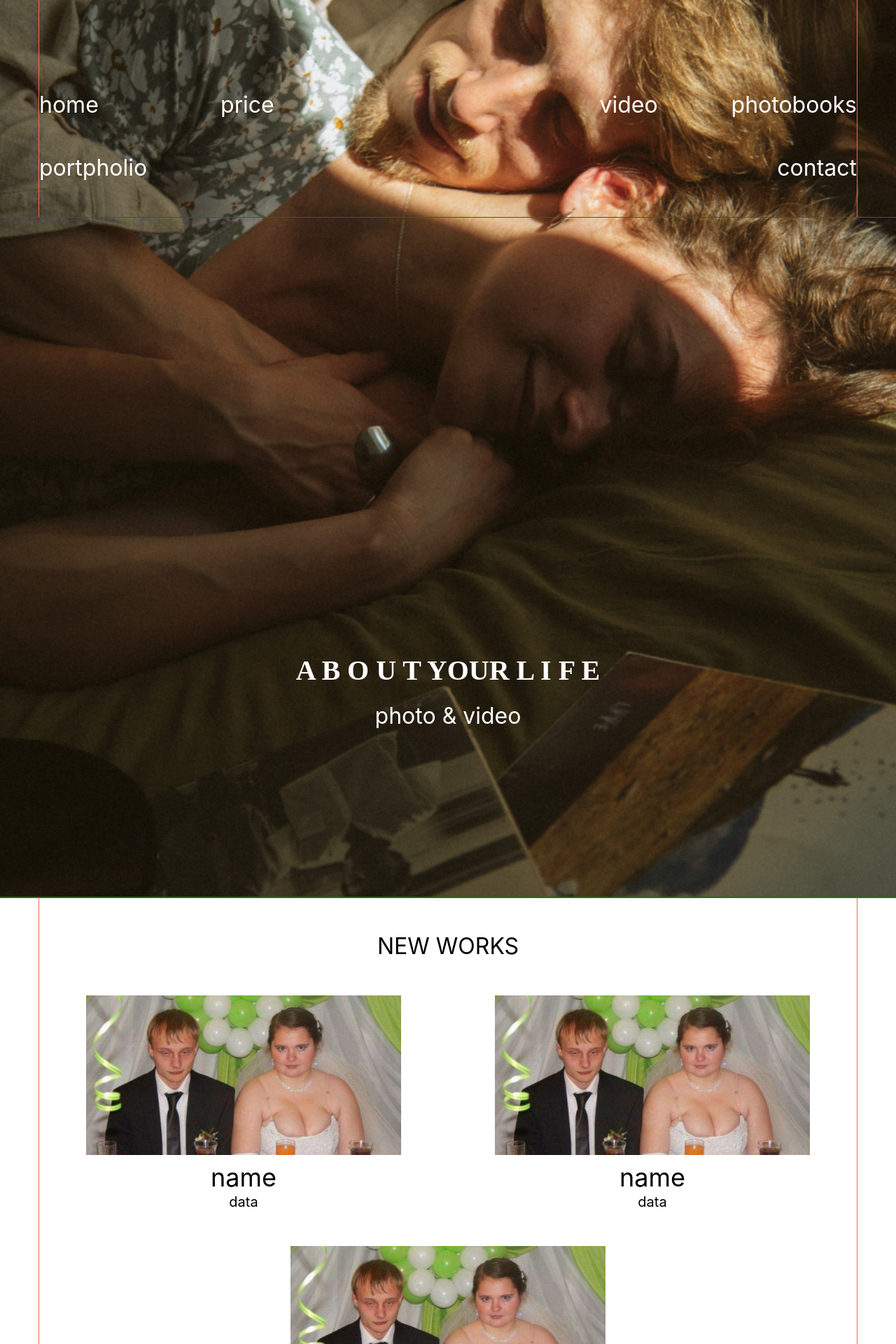
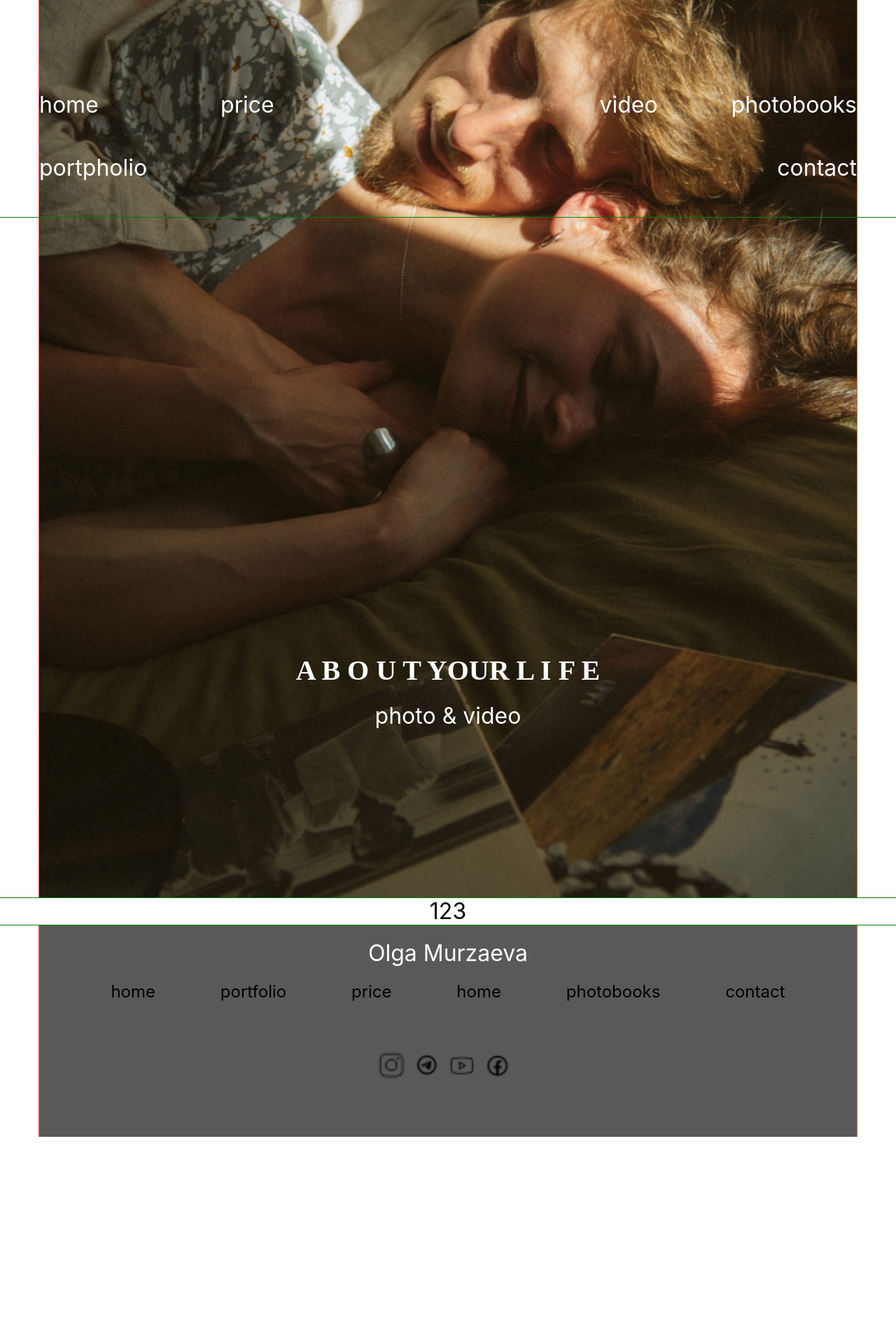
Before and after one commit to AlekseySteblivets/about-your-life, a React (Create React App) app: page /price in a window 1280 px wide. Shown: the top 1920 px of the page at 70% size. After the commit the page ends 1624 px from the top, so only its background shows below. Built offline with nearby package versions, Linux system fonts and the light colour scheme; a web font is replaced by a local one.

Commit message:
added just Routes on PricePage

```diff
--- a/package.json
+++ b/package.json
@@ -11,7 +11,7 @@
     "node-sass": "^7.0.3",
     "react": "^18.2.0",
     "react-dom": "^18.2.0",
-    "react-router-dom": "^6.8.2",
+    "react-router-dom": "^6.9.0",
     "react-scripts": "5.0.1",
     "web-vitals": "^2.1.4"
   },
--- a/src/App.js
+++ b/src/App.js
@@ -1,12 +1,26 @@
+import { Routes, Route, Link } from "react-router-dom";
+
 import "./App.scss";
+import Layout from "./pages/Layout/Layout";
 import PreviewPage from "./pages/PreviewPage/PreviewPage";
+import PricePage from "./pages/PricePage/PricePage";
 
 function App() {
   return (
     <div className="App">
-      <PreviewPage />
+      <Routes>
+        <Route path="/" element={<Layout />}>
+          <Route index element={<PreviewPage />} />
+          <Route path="/price" element={<PricePage />} />
+        </Route>
+      </Routes>
     </div>
   );
 }
 
 export default App;
+
+// <Routes>
+//   <Route path="/" element={<PreviewPage />} />
+//   <Route path="/price" element={<PricePage />} />
+// </Routes>;
--- a/src/components/Portpholio/Portpholio.js
+++ b/src/components/Portpholio/Portpholio.js
@@ -1,3 +1,4 @@
+import { Link } from "react-router-dom";
 import styles from "./Portpholio.module.scss";
 
 export default function Portpholio() {
@@ -24,7 +25,7 @@ export default function Portpholio() {
           </li>
         </ul>
         <div className={styles.linkPrice}>
-          <a href="/">PRICE</a>
+          <Link to="/price">PRICE</Link>
         </div>
       </div>
       <div className={styles.bgFoto}></div>
--- a/src/index.js
+++ b/src/index.js
@@ -1,5 +1,6 @@
 import React from "react";
 import ReactDOM from "react-dom/client";
+import { BrowserRouter } from "react-router-dom";
 
 import "modern-normalize/modern-normalize.css";
 import "./assets/styles/index.scss";
@@ -8,6 +9,8 @@ import App from "./App";
 const root = ReactDOM.createRoot(document.getElementById("root"));
 root.render(
   <React.StrictMode>
-    <App />
+    <BrowserRouter>
+      <App />
+    </BrowserRouter>
   </React.StrictMode>
 );
--- /dev/null
+++ b/src/pages/Layout/Layout.js
@@ -0,0 +1,35 @@
+import { Link, Outlet } from "react-router-dom";
+
+import Container from "../../components/Container";
+import Footer from "../../components/Footer/Footer";
+import Hero from "../../components/Hero";
+import Navigation from "../../components/Navigation/Navigation";
+import LayoutSection from "../../views/LayoutSection";
+
+import styles from "./Layout.module.scss";
+
+export default function Layout() {
+  return (
+    <>
+      <LayoutSection element="header" classNameProps={styles.header}>
+        <Container>
+          <Navigation />
+        </Container>
+      </LayoutSection>
+      <main>
+        <LayoutSection id="hero" classNameProps={styles.hero}>
+          <Container>
+            <Hero />
+          </Container>
+        </LayoutSection>
+
+        <Outlet />
+      </main>
+      <LayoutSection element="footer" id="footer" classNameProps={styles.hero}>
+        <Container>
+          <Footer />
+        </Container>
+      </LayoutSection>
+    </>
+  );
+}
--- /dev/null
+++ b/src/pages/Layout/index.js
@@ -0,0 +1 @@
+export { default } from "./Layout";
--- a/src/pages/PreviewPage/PreviewPage.js
+++ b/src/pages/PreviewPage/PreviewPage.js
@@ -27,18 +27,6 @@ import Footer from "../../components/Footer/Footer";
 export default function PreviewPage() {
   return (
     <>
-      <LayoutSection element="header" classNameProps={styles.header}>
-        <Container>
-          <Navigation />
-        </Container>
-      </LayoutSection>
-      <main>
-        <LayoutSection id="hero" classNameProps={styles.hero}>
-          <Container>
-            <Hero />
-          </Container>
-        </LayoutSection>
-
       <LayoutSection id="newWorks">
         <Container>
           <NewWorks />
@@ -56,17 +44,6 @@ export default function PreviewPage() {
           <AboutMe />
         </Container>
       </LayoutSection>
-
-        <LayoutSection
-          element="footer"
-          id="footer"
-          classNameProps={styles.hero}
-        >
-          <Container>
-            <Footer />
-          </Container>
-        </LayoutSection>
-      </main>
     </>
   );
 }
--- /dev/null
+++ b/src/pages/PricePage/PricePage.js
@@ -0,0 +1,18 @@
+import Container from "../../components/Container";
+import Navigation from "../../components/Navigation/Navigation";
+import LayoutSection from "../../views/LayoutSection";
+
+import styles from "./PricePage.module.scss";
+
+export default function PricePage() {
+  return (
+    <>
+      123
+      {/* <LayoutSection element="header" classNameProps={styles.header}>
+        <Container>
+          <Navigation />
+        </Container>
+      </LayoutSection> */}
+    </>
+  );
+}
--- /dev/null
+++ b/src/pages/PricePage/index.js
@@ -0,0 +1 @@
+export { default } from "./PricePage";
```
Also changed, not shown: src/pages/Layout/Layout.module.scss (added), src/pages/PricePage/PricePage.module.scss (added), 1 other file (tests, documents, lock files or other folders). Lines whose indentation alone changed are shown as unchanged.
